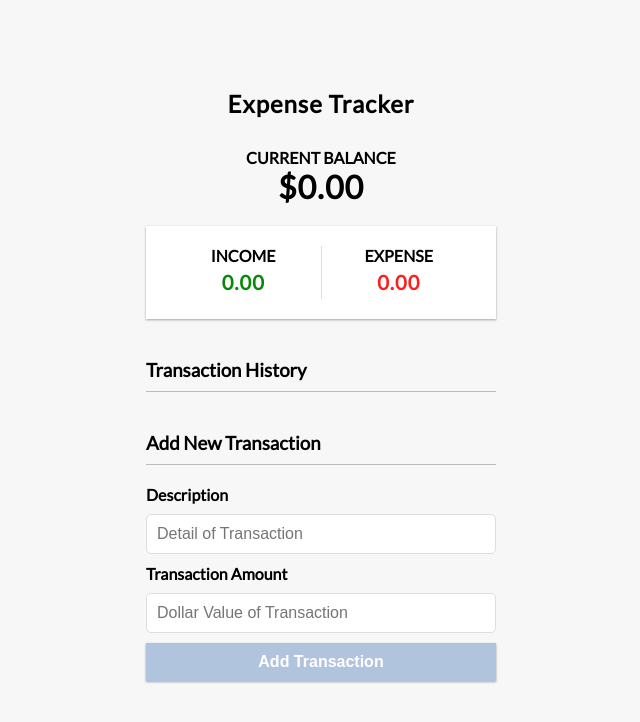
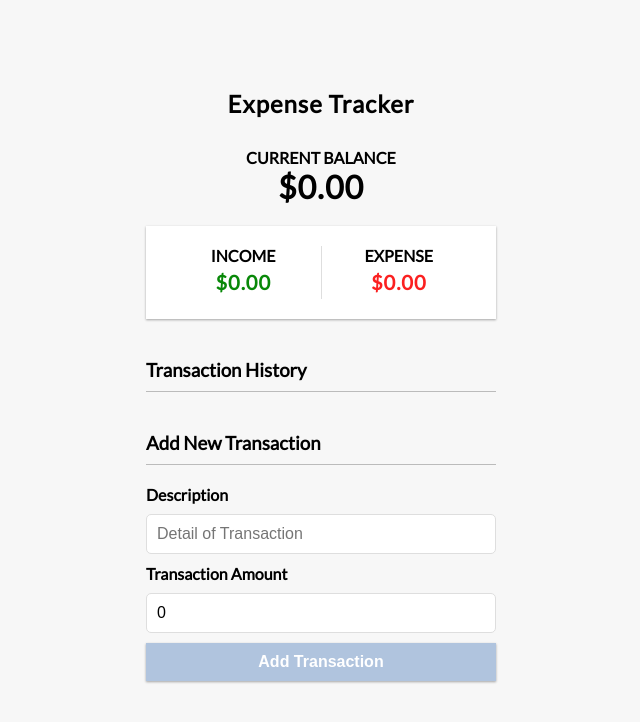
Before and after one commit to Darkweb96/expense_budget, a React (Create React App) app: page / in a window 1280 px wide. Shown: the top 722 px of the page, without its empty margins (319-959 px from the left). Built offline with nearby package versions, Linux system fonts and the light colour scheme.

Commit message:
made better

```diff
--- a/src/components/AccountSummary.js
+++ b/src/components/AccountSummary.js
@@ -24,13 +24,13 @@ export const AccountSummary = () => {
             <div>
                 <h4>Income</h4>
                 <p className="money plus">
-                    {income}
+                    ${income}
                 </p>
             </div>
             <div>
                 <h4>Expense</h4>
                 <p className="money minus">
-                    {expense}
+                    ${expense}
                 </p>
             </div>
 
--- a/src/components/AddTransaction.js
+++ b/src/components/AddTransaction.js
@@ -7,7 +7,7 @@ import { GlobalContext } from '../context/GlobalState';
 export const AddTransaction = () => {
 
     const [description, setDescription] = useState('');
-    const [transactionAmount, setTransactionAmount] = useState('');
+    const [transactionAmount, setTransactionAmount] = useState(0);
 
     const { addTransaction } = useContext(GlobalContext);
 
--- a/src/components/Transaction.js
+++ b/src/components/Transaction.js
@@ -13,7 +13,7 @@ export const Transaction = ({ transaction }) => {
     return (
         <li className={transactionType}>
             {transaction.description}
-            <span>{sign}${Math.abs(transaction.transactionAmount)}</span>
+            <span>{sign}{Math.abs(transaction.transactionAmount)}</span>
             <button className="delete-btn"
                     onClick={() => delTransaction(transaction.id)}>
                 X
```
